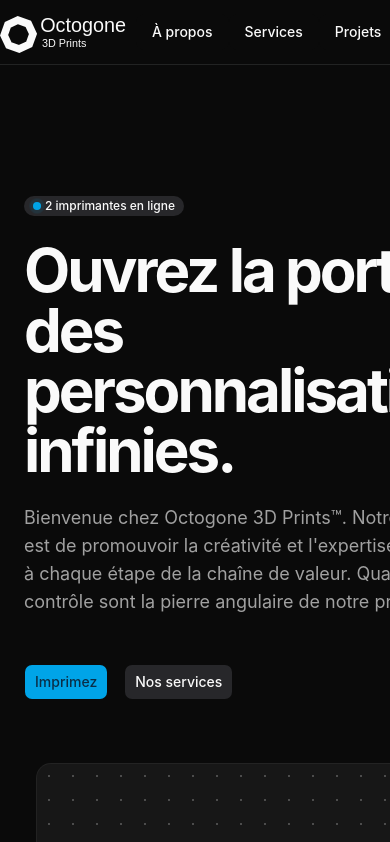
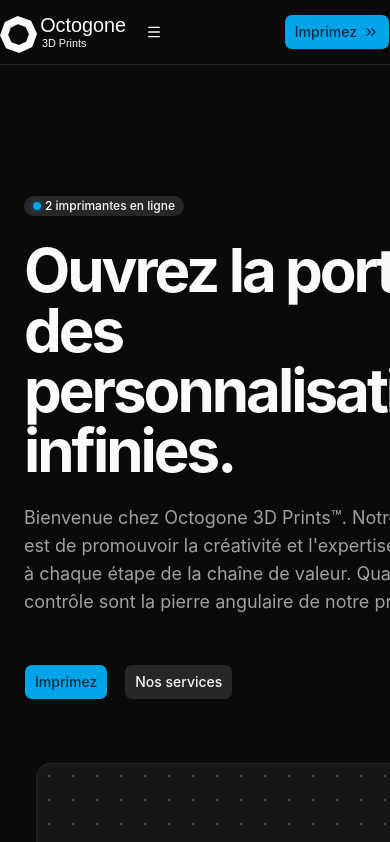
Before and after one commit to TechnologiesOctogone/octogone-3d-prints-website, a Next.js app: page / in a window 390 px wide. Shown: the top 842 px of the page. Built offline with nearby package versions, Linux system fonts and the light colour scheme.

Commit message:
feat(navigation): unstyled

```diff
--- a/src/components/navigation.tsx
+++ b/src/components/navigation.tsx
@@ -1,7 +1,15 @@
 "use client";
 
+import * as React from "react";
 import Link from "next/link";
-
+import { Menu } from "lucide-react";
+import { Button } from "@/components/ui/button";
+import {
+  Sheet,
+  SheetContent,
+  SheetTitle,
+  SheetTrigger,
+} from "@/components/ui/sheet";
 import {
   NavigationMenu,
   NavigationMenuItem,
@@ -10,43 +18,58 @@
   navigationMenuTriggerStyle,
 } from "@/components/ui/navigation-menu";
 
+const links = [
+  { href: "/#about", label: "À propos" },
+  { href: "/#services", label: "Services" },
+  { href: "/#projects", label: "Projets" },
+  { href: "/#contact", label: "Contact" },
+];
+
 export function Navigation() {
   return (
-    <NavigationMenu>
+    <div className="flex items-center justify-between w-full">
+      {/* Desktop */}
+      <NavigationMenu className="hidden md:flex">
         <NavigationMenuList>
-        <NavigationMenuItem>
+          {links.map((link) => (
+            <NavigationMenuItem key={link.href}>
               <NavigationMenuLink
                 className={navigationMenuTriggerStyle()}
-            render={<Link href="/#about" />}
+                render={<Link href={link.href} />}
               >
-            À propos
+                {link.label}
               </NavigationMenuLink>
             </NavigationMenuItem>
-        <NavigationMenuItem>
-          <NavigationMenuLink
-            className={navigationMenuTriggerStyle()}
-            render={<Link href="/#services" />}
-          >
-            Services
-          </NavigationMenuLink>
-        </NavigationMenuItem>
-        <NavigationMenuItem>
-          <NavigationMenuLink
-            className={navigationMenuTriggerStyle()}
-            render={<Link href="/#projects" />}
-          >
-            Projets
-          </NavigationMenuLink>
-        </NavigationMenuItem>
-        <NavigationMenuItem>
-          <NavigationMenuLink
-            className={navigationMenuTriggerStyle()}
-            render={<Link href="/#contact" />}
-          >
-            Contact
-          </NavigationMenuLink>
-        </NavigationMenuItem>
+          ))}
         </NavigationMenuList>
       </NavigationMenu>
+
+      {/* Mobile */}
+      <div className="md:hidden">
+        <Sheet>
+          <SheetTrigger
+            render={
+              <Button variant="ghost" size="icon">
+                <Menu />
+              </Button>
+            }
+          />
+          <SheetContent side="right" className="w-64">
+            <SheetTitle className="sr-only">Navigation Menu</SheetTitle>
+            <nav className="flex flex-col gap-4 mt-8">
+              {links.map((link) => (
+                <Link
+                  key={link.href}
+                  href={link.href}
+                  className="text-lg font-medium hover:text-primary"
+                >
+                  {link.label}
+                </Link>
+              ))}
+            </nav>
+          </SheetContent>
+        </Sheet>
+      </div>
+    </div>
   );
 }
--- /dev/null
+++ b/src/components/ui/sheet.tsx
@@ -0,0 +1,134 @@
+"use client";
+
+import * as React from "react";
+import { Dialog as SheetPrimitive } from "@base-ui/react/dialog";
+
+import { cn } from "@/lib/utils";
+import { Button } from "@/components/ui/button";
+import { XIcon } from "lucide-react";
+
+function Sheet({ ...props }: SheetPrimitive.Root.Props) {
+  return <SheetPrimitive.Root data-slot="sheet" {...props} />;
+}
+
+function SheetTrigger({ ...props }: SheetPrimitive.Trigger.Props) {
+  return <SheetPrimitive.Trigger data-slot="sheet-trigger" {...props} />;
+}
+
+function SheetClose({ ...props }: SheetPrimitive.Close.Props) {
+  return <SheetPrimitive.Close data-slot="sheet-close" {...props} />;
+}
+
+function SheetPortal({ ...props }: SheetPrimitive.Portal.Props) {
+  return <SheetPrimitive.Portal data-slot="sheet-portal" {...props} />;
+}
+
+function SheetOverlay({ className, ...props }: SheetPrimitive.Backdrop.Props) {
+  return (
+    <SheetPrimitive.Backdrop
+      data-slot="sheet-overlay"
+      className={cn(
+        "data-open:animate-in data-closed:animate-out data-closed:fade-out-0 data-open:fade-in-0 bg-black/10 duration-100 data-ending-style:opacity-0 data-starting-style:opacity-0 supports-backdrop-filter:backdrop-blur-xs fixed inset-0 z-50",
+        className,
+      )}
+      {...props}
+    />
+  );
+}
+
+function SheetContent({
+  className,
+  children,
+  side = "right",
+  showCloseButton = true,
+  ...props
+}: SheetPrimitive.Popup.Props & {
+  side?: "top" | "right" | "bottom" | "left";
+  showCloseButton?: boolean;
+}) {
+  return (
+    <SheetPortal>
+      <SheetOverlay />
+      <SheetPrimitive.Popup
+        data-slot="sheet-content"
+        data-side={side}
+        className={cn(
+          "bg-background data-open:animate-in data-closed:animate-out data-[side=right]:data-closed:slide-out-to-right-10 data-[side=right]:data-open:slide-in-from-right-10 data-[side=left]:data-closed:slide-out-to-left-10 data-[side=left]:data-open:slide-in-from-left-10 data-[side=top]:data-closed:slide-out-to-top-10 data-[side=top]:data-open:slide-in-from-top-10 data-closed:fade-out-0 data-open:fade-in-0 data-[side=bottom]:data-closed:slide-out-to-bottom-10 data-[side=bottom]:data-open:slide-in-from-bottom-10 fixed z-50 flex flex-col gap-4 bg-clip-padding text-sm shadow-lg transition duration-200 ease-in-out data-[side=bottom]:inset-x-0 data-[side=bottom]:bottom-0 data-[side=bottom]:h-auto data-[side=bottom]:border-t data-[side=left]:inset-y-0 data-[side=left]:left-0 data-[side=left]:h-full data-[side=left]:w-3/4 data-[side=left]:border-r data-[side=right]:inset-y-0 data-[side=right]:right-0 data-[side=right]:h-full data-[side=right]:w-3/4 data-[side=right]:border-l data-[side=top]:inset-x-0 data-[side=top]:top-0 data-[side=top]:h-auto data-[side=top]:border-b data-[side=left]:sm:max-w-sm data-[side=right]:sm:max-w-sm",
+          className,
+        )}
+        {...props}
+      >
+        {children}
+        {showCloseButton && (
+          <SheetPrimitive.Close
+            data-slot="sheet-close"
+            render={
+              <Button
+                variant="ghost"
+                className="absolute top-4 right-4"
+                size="icon-sm"
+              />
+            }
+          >
+            <XIcon />
+            <span className="sr-only">Close</span>
+          </SheetPrimitive.Close>
+        )}
+      </SheetPrimitive.Popup>
+    </SheetPortal>
+  );
+}
+
+function SheetHeader({ className, ...props }: React.ComponentProps<"div">) {
+  return (
+    <div
+      data-slot="sheet-header"
+      className={cn("gap-1.5 p-4 flex flex-col", className)}
+      {...props}
+    />
+  );
+}
+
+function SheetFooter({ className, ...props }: React.ComponentProps<"div">) {
+  return (
+    <div
+      data-slot="sheet-footer"
+      className={cn("gap-2 p-4 mt-auto flex flex-col", className)}
+      {...props}
+    />
+  );
+}
+
+function SheetTitle({ className, ...props }: SheetPrimitive.Title.Props) {
+  return (
+    <SheetPrimitive.Title
+      data-slot="sheet-title"
+      className={cn("text-foreground font-medium", className)}
+      {...props}
+    />
+  );
+}
+
+function SheetDescription({
+  className,
+  ...props
+}: SheetPrimitive.Description.Props) {
+  return (
+    <SheetPrimitive.Description
+      data-slot="sheet-description"
+      className={cn("text-muted-foreground text-sm", className)}
+      {...props}
+    />
+  );
+}
+
+export {
+  Sheet,
+  SheetTrigger,
+  SheetClose,
+  SheetContent,
+  SheetHeader,
+  SheetFooter,
+  SheetTitle,
+  SheetDescription,
+};
```
Lines whose indentation alone changed are shown as unchanged.
